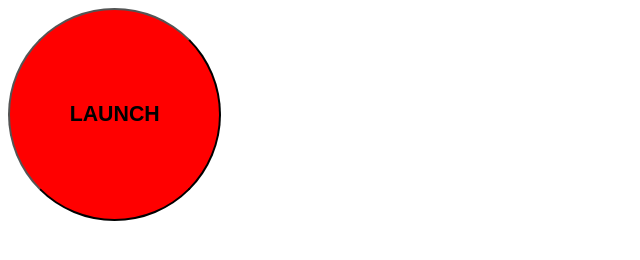
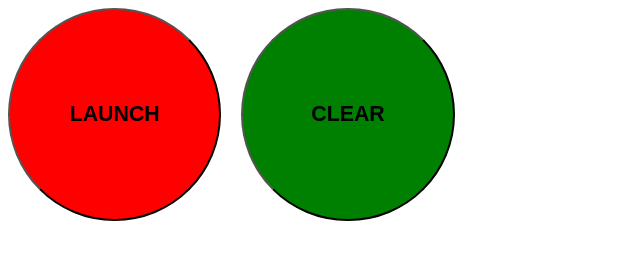
Before and after one commit to joeledwards/pi-rocket, a website: page public/index.html in a window 1280 px wide. Shown: the whole page, without its empty margins (0-640 px from the left). Drawn offline with nearby package versions, Linux system fonts and the light colour scheme.

Commit message:
Added clear button.

```diff
--- a/public/index.html
+++ b/public/index.html
@@ -29,5 +29,8 @@
 </head>
 <body>
   <button id='launch-button'>LAUNCH</button>
+  &nbsp;
+  &nbsp;
+  <button id='clear-button'>CLEAR</button>
 </body>
 </html>
--- a/public/scripts/index.js
+++ b/public/scripts/index.js
@@ -41,4 +41,5 @@ const launch = () => {
 // Set up jQuery bindings
 $(document).ready(() => {
   $('#launch-button').bind('click', launch);
+  $('#clear-button').bind('click', ignitionOff);
 });
--- a/public/styles/index.css
+++ b/public/styles/index.css
@@ -8,3 +8,14 @@ button#launch-button {
   font-size: 16pt;
   outline: none;
 }
+
+button#clear-button {
+  background-color: green;
+  color: black;
+  width: 10em;
+  height: 10em;
+  border-radius: 5em;
+  font-weight: bold;
+  font-size: 16pt;
+  outline: none;
+}
```
